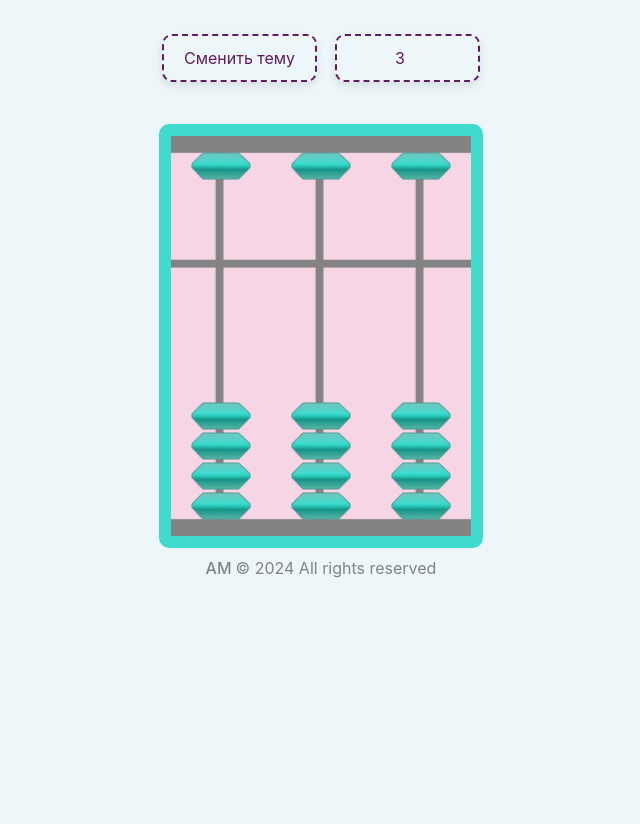
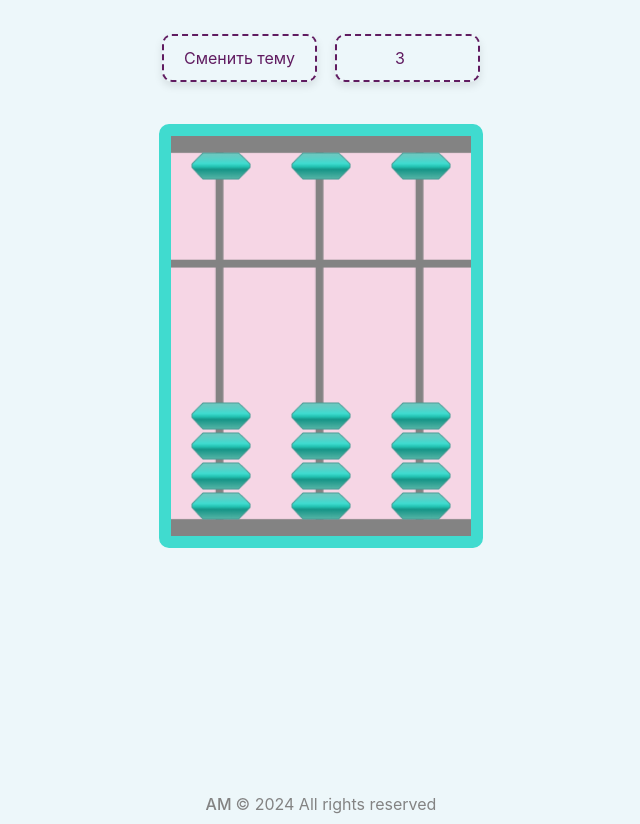
Before and after one commit to aleksandramuraveva/abacus, a React (Vite) app: page / in a window 1280 px wide. Shown: the whole page, without its empty margins (319-959 px from the left). Before the commit the page ends 800 px from the top, so only its background shows below. Built offline with nearby package versions, Linux system fonts and the light colour scheme.

Commit message:
refactor: ensure footer sticks to the bottom

```diff
--- a/src/App.css
+++ b/src/App.css
@@ -10,12 +10,19 @@ body {
   margin-inline: auto;
 }
 
+main {
+  flex: 1;
+}
+
 button {
   cursor: pointer;
   user-select: none;
 }
 
 .App {
+  min-height: 100vh;
+  display: flex;
+  flex-direction: column;
   margin-top: 1.5rem;
   margin-inline: auto;
 }
--- a/src/App.tsx
+++ b/src/App.tsx
@@ -11,8 +11,10 @@ const App = () => {
   return (
     <AbacusProvider>
       <div className="App">
-        <Header rodCount={rodCount} setRodCount={setRodCount} />
-        <Abacus rodCount={rodCount} />
+        <main>
+          <Header rodCount={rodCount} setRodCount={setRodCount} />
+          <Abacus rodCount={rodCount} />
+        </main>
         <Footer />
       </div>
     </AbacusProvider>
```
